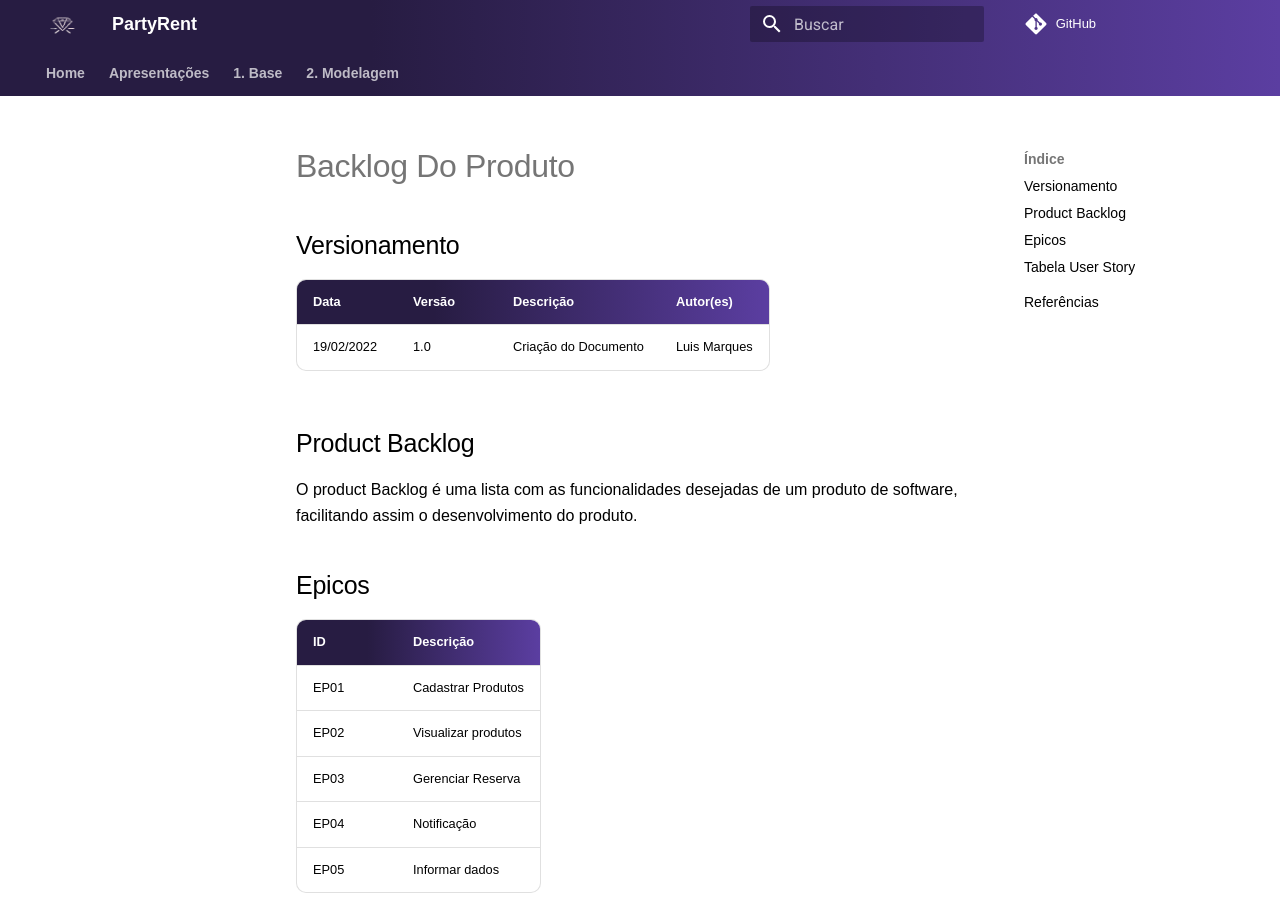
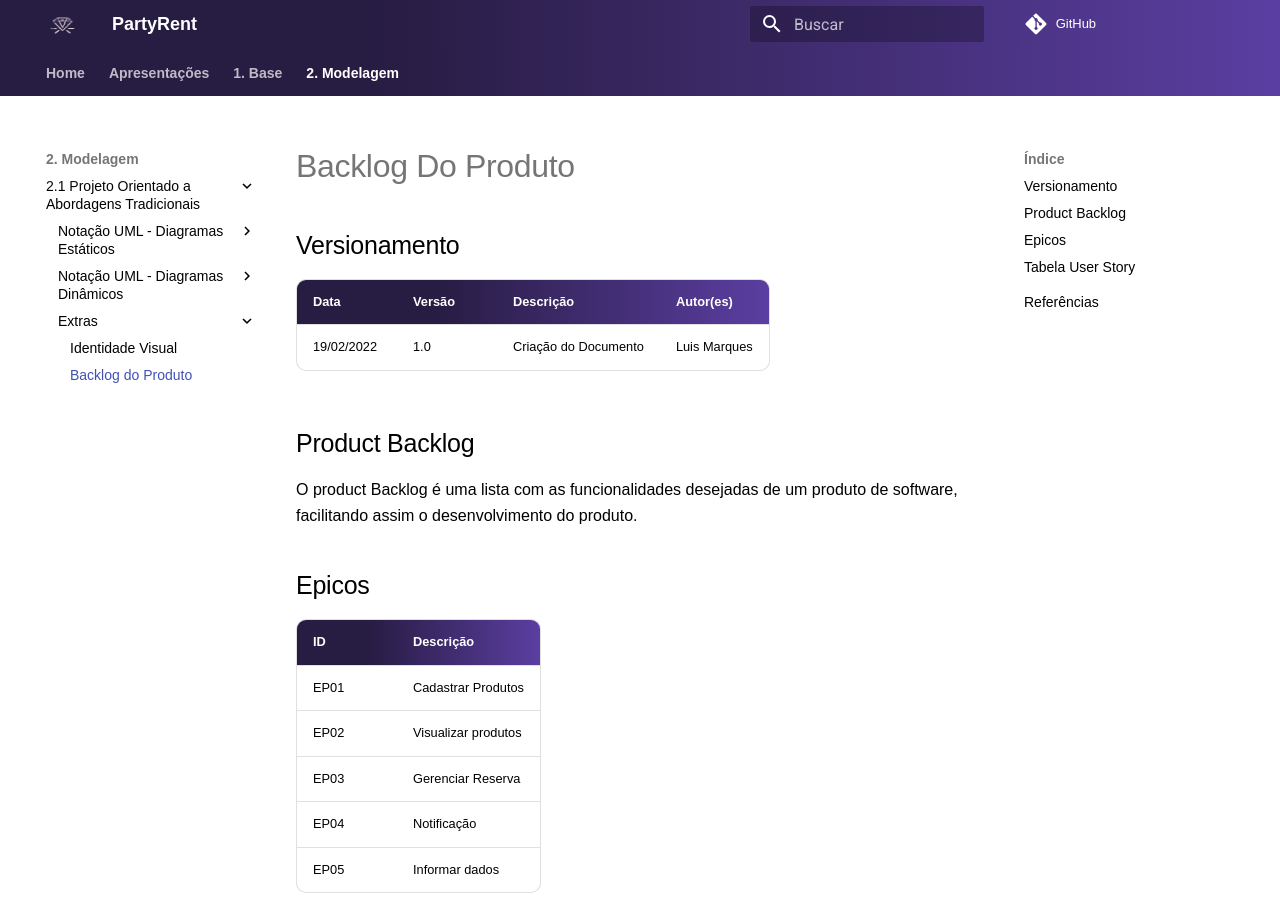
Before and after one commit to UnBArqDsw2021-2/2021.2_G7_-AluguelKitsFesta, an MkDocs documentation site: the page built from docs/modelagem/backlog.md, in a window 1280 px wide and 900 px high. Built offline with MkDocs 1.6.1 and Material for MkDocs 9.7.7, drawn with Linux system fonts in a browser that asks for light colours; comment, search, counter and statistics services are not loaded.

Commit message:
adding backlog.md

```diff
--- a/mkdocs.yml
+++ b/mkdocs.yml
@@ -56,6 +56,7 @@ nav:
                       - Diagrama de Estado: 'modelagem/diagramadeestados.md'
                 - Extras:
                       - Identidade Visual: 'modelagem/identidadevisual.md'
+                      - Backlog do Produto: 'modelagem/backlog.md'
       #   - 3. Padrões de Projeto: ''
       #   - 4. Arquitetura de Software e Reutilização: ''
 
```
